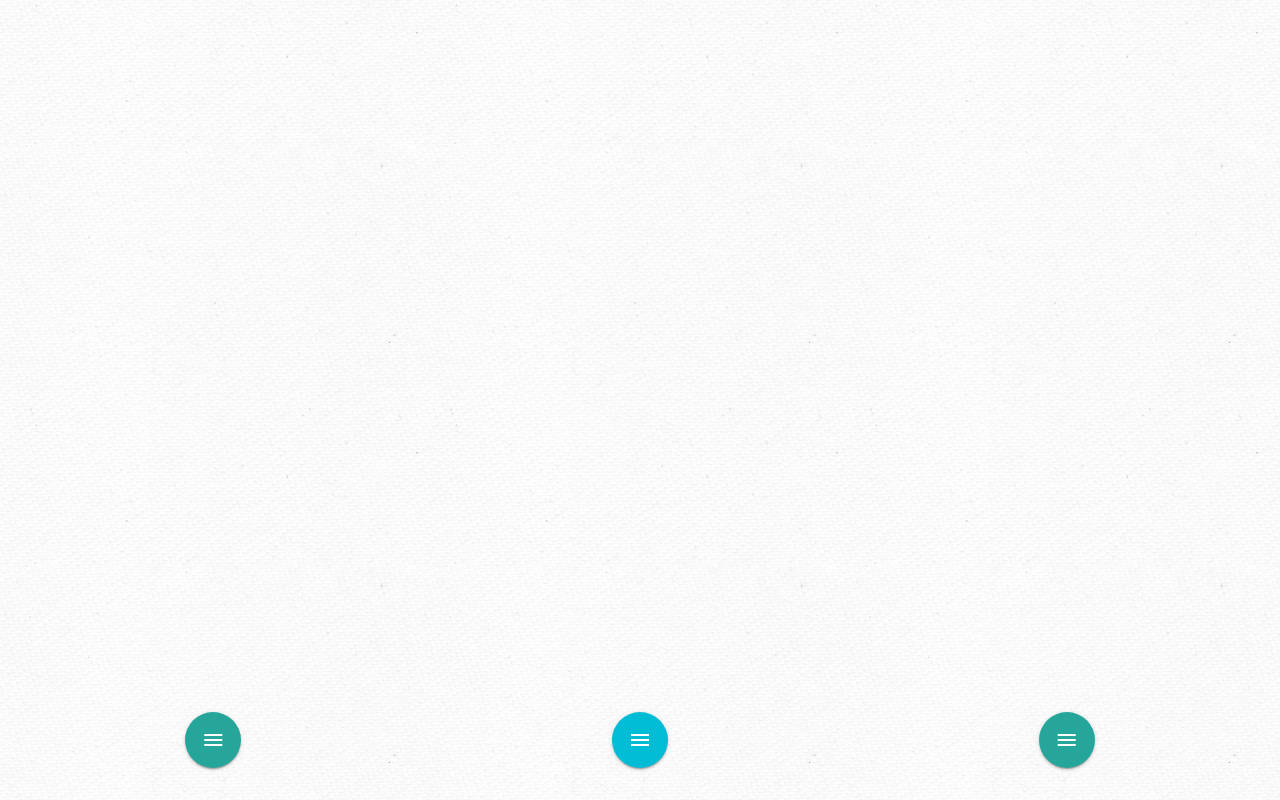
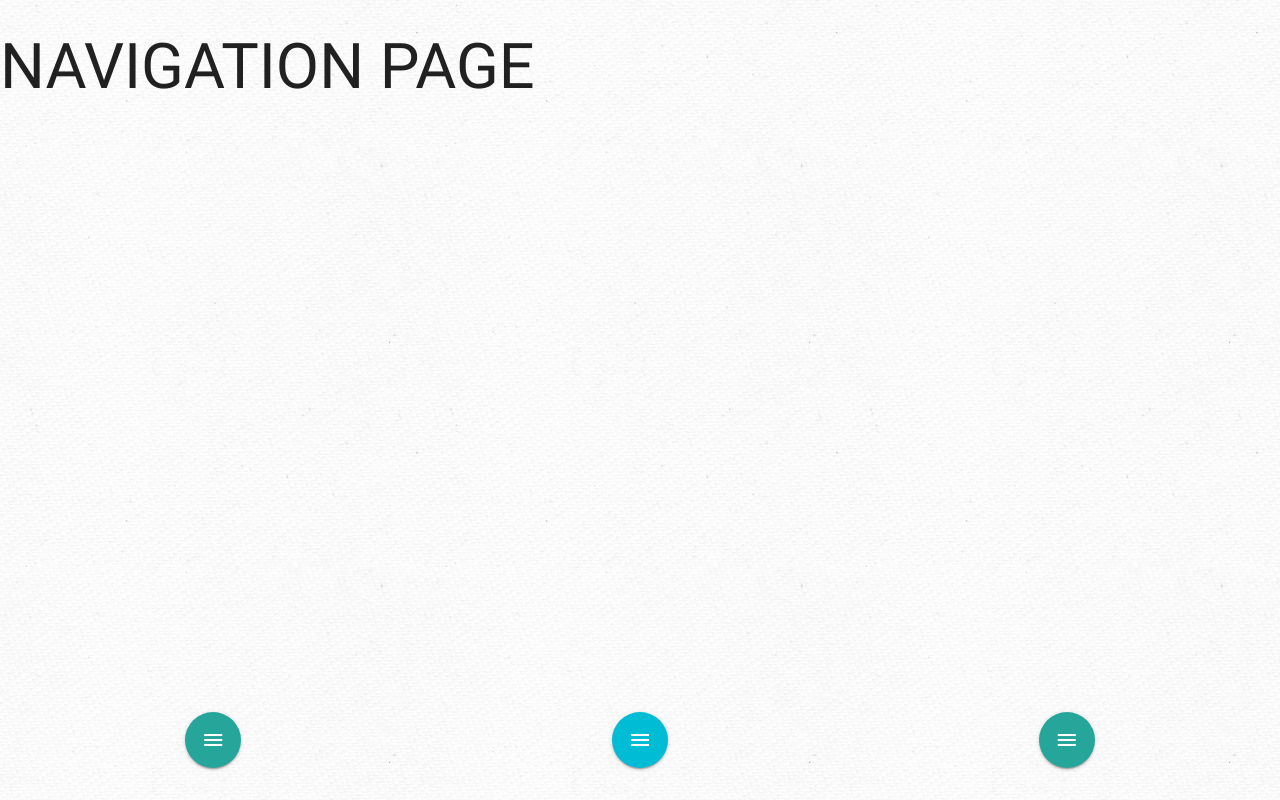
Before and after one commit to guilleCM/Cotxox_app, a Flask app: page / in a window 1280 px wide. Run offline with Flask 2, Linux system fonts and the light colour scheme; a user stored in the database is signed in; some libraries are stand-ins or nearby versions.

Commit message:
Starting tabulation

```diff
--- a/templates/vertical/base.html
+++ b/templates/vertical/base.html
@@ -26,6 +26,7 @@
       width: 100%;
       position: fixed;
       bottom: 0px;
+      z-index: 100;
     }
     .row{
       margin-bottom: 0px;
@@ -36,21 +37,49 @@
     .button-custom{
       margin: auto;
     }
+    .content-block {
+      width: 100%;
+      height: 100%;
+      position: fixed;
+    }
+    .sub-background {
+      width: 100%;
+      height: 100%;
+      position: fixed;
+      background-image: url("../../static/img/backgrounds/clean_textile.png");
+      opacity: 0.7;
+      z-index: 8;
+    }
+    .main-background{
+      width: 100%;
+      height: 100%;
+      position: fixed;
+      background-image: url("../../static/img/backgrounds/clean_textile.png");
+      z-index: 10;
+    }
   </style>
 
   <div class="container-fluid">
     <div class="row general-content">
-
+      <div id="chat-content" class="sub-background">
+        <div id="chat" class="content-block">{% block content_chat %}{% endblock %}</div>
+      </div>
+      <div id="navigation-content" class="main-background">
+        <div id="navigation" class="content-block">{% block content_navigation %}{% endblock %}</div>
+      </div>
+      <div id="profile-content" class="sub-background">
+        <div id="profile" class="content-block">{% block content_profile %}{% endblock %}</div>
+      </div>
     </div>
     <div class="row bottom-content center">
       <div class="col s4 full-height valign-wrapper">
-        <a href="#" class="btn btn-large btn-floating pulse valign button-custom"> <i class="material-icons">menu</i> </a>
+        <a href="#" id="chat-button" class="btn btn-large btn-floating pulse valign button-custom"> <i class="material-icons">menu</i> </a>
       </div>
       <div class="col s4 full-height valign-wrapper">
-        <a href="#" class="btn btn-large btn-floating pulse valign button-custom cyan"> <i class="material-icons">menu</i> </a>
+        <a href="#" id="navigation-button" class="btn btn-large btn-floating pulse valign button-custom cyan"> <i class="material-icons">menu</i> </a>
       </div>
       <div class="col s4 full-height valign-wrapper">
-        <a href="#" class="btn btn-large btn-floating pulse valign button-custom"> <i class="material-icons">menu</i> </a>
+        <a href="#" id="profile-button" class="btn btn-large btn-floating pulse valign button-custom"> <i class="material-icons">menu</i> </a>
       </div>
     </div>
   </div>
@@ -60,9 +89,7 @@
 	<script type="text/javascript" src="../static/js/materialize.min.js"></script>
 	<!-- custom script -->
 	<script>
-    $(document).ready(function(){
-      $('ul.tabs').tabs();
-    });
+
 	</script>
   <!--Import scripts from views-->
   {% block javascript %}{% endblock %}
--- a/templates/vertical/index.html
+++ b/templates/vertical/index.html
@@ -1,41 +1,38 @@
 {% extends "/vertical/base.html" %}
 
-{% block content_tab1 %}
-    <h1 class="center">PRUEBA TEST 2</h1>
+{% block content_chat %}
+
+    <h1 class="center">CHAT PAGE</h1>
 {% endblock %}
 
-{% block content_tab2 %}
-    <div class="row" style="height:70%; margin-top: 5%;">
+{% block content_navigation %}
+    <!--<div class="row" style="height:70%; margin-top: 5%;">
         <div id="googleMap" class="col s12" style="width: 100%;height:100%;"></div>
-    </div>
-    <div class="row" style="height: 15%">
-        <br>
-        <div class="col s10 offset-s1 input-field">
-            <i class="material-icons prefix">my_location</i>
-            <input class="validate" name="destination" type="text" id="destination" placeholder="Where you wanna go?"></input>
-            <label for="destination">Destination</label>
-        </div>
-        <div class="col s10 offset-s1 input-field">
-            <i class="material-icons prefix">my_location</i>
-            <input class="validate" name="from" type="text" id="from" value="IES Borja Moll"></input>
-            <label for="from">From</label>
-        </div>
-    </div>
-    <div class="row" style="height:10%">
-        <div class="col s10 offset-s1" style="height:80%; margin-top: 10px;">
-            <a href="#" class="btn btn-large" style="width:100%; height: 100%; padding-top: 27px;">
-                <span class="pickup-text" style="font-size: 5em;">SET PICKUP</span>
-                </a>
-        </div>
-    </div>
+    </div>-->
+    <h1>NAVIGATION PAGE</h1>
 {% endblock %}
 
-{% block content_tab3 %}
-    <h1 class="center">PRUEBA TEST 2</h1>
+{% block content_profile %}
+    <h1 class="center">PROFILE PAGE</h1>
 {% endblock %}
 
 {% block javascript %}
     <script>
+        window.onload = function() {
+
+        }
+        $('#chat-button').click(function(){
+            $('#chat-content').attr("z-index", "11");
+            $('#profile-content').attr("z-index", "8");
+        });
+        $('#profile-button').click(function(){
+            $('#profile-content').attr("z-index", "11");
+            $('#chat-content').attr("z-index", "8");
+        });
+        $('#navigation-button').click(function(){
+            $('#chat-content').attr("z-index", "8");
+            $('#profile-content').attr("z-index", "8");
+        });
         function initMap() {
         var uluru = {lat: 39.568853, lng:  2.667422};
         var iconBase = 'https://maps.google.com/mapfiles/kml/shapes/'
```
